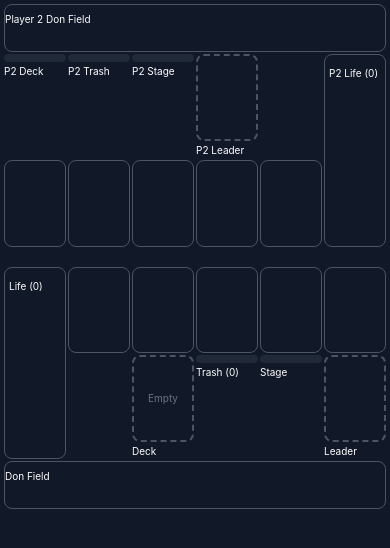
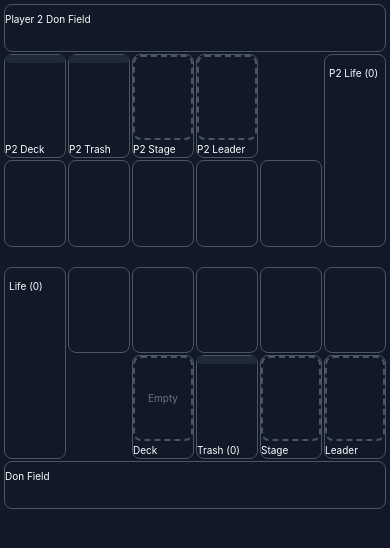
Before and after one commit to bhianerd/optcg-web, a React (Vite) app: page /game in a window 390 px wide. Shown: the top 548 px of the page. Built offline with nearby package versions, Linux system fonts and the light colour scheme.

Commit message:
fix deck, trash, etc

```diff
--- a/src/components/game/GameBoard.tsx
+++ b/src/components/game/GameBoard.tsx
@@ -99,34 +99,6 @@ const GameBoard: React.FC<GameBoardProps> = ({
     setTappedCards(newTappedCards);
   };
 
-  // Trash view component
-  const TrashView = () => (
-    <div className="fixed inset-0 bg-black bg-opacity-50 flex items-center justify-center z-50">
-      <div className="bg-gray-800 p-6 rounded-lg w-[80vw] h-[80vh] flex flex-col relative">
-        <div className="flex justify-between items-center mb-4">
-          <h2 className="text-white text-xl font-bold">Trash ({trash.length} cards)</h2>
-          <button
-            onClick={onCloseTrash}
-            className="text-white hover:text-gray-300"
-          >
-            Close
-          </button>
-        </div>
-        <div className="flex-1 overflow-y-auto grid grid-cols-3 md:grid-cols-4 lg:grid-cols-6 gap-4 p-4">
-          {trash.map((card, index) => (
-            <div key={card.instanceId || index} className="w-full aspect-[5/7]">
-              <CardOptions
-                card={card}
-                onHover={() => handleCardHover(card)}
-                onMouseLeave={() => handleCardHover(null)}
-              />
-            </div>
-          ))}
-        </div>
-      </div>
-    </div>
-  );
-
   return (
     <div className="min-h-screen w-full flex flex-col lg:flex-row">
       {/* Card preview section - hidden on mobile/tablet, original size on desktop */}
@@ -162,21 +134,59 @@ const GameBoard: React.FC<GameBoardProps> = ({
             </div>
 
             {/* Row 2: Player 2 Deck (A2), Trash (B2), Stage (C2), Leader (D2), Life (F2-F3) */}
-            <div className="w-full aspect-[5/7] min-w-[32px] lg:w-32 lg:h-44"> {/* A2 */}
-              <CardComponent isFaceDown />
+            <div className="w-full aspect-[5/7] min-w-[32px] lg:w-32 lg:h-44 border border-gray-600 rounded-lg"> {/* A2 */}
+              <div className="relative w-full h-full">
+                <CardComponent
+                  isFaceDown
+                  onHover={() => handleCardHover(player2Deck[player2Deck.length - 1])}
+                  onMouseLeave={() => handleCardHover(null)}
+                />
+                {player2Deck.length > 0 && (
+                  <div className="absolute -bottom-1 -right-1 bg-gray-800 text-white px-1 lg:px-2 py-0.5 lg:py-1 rounded-full text-xs">
+                    {player2Deck.length}
+                  </div>
+                )}
+              </div>
               <span className="text-white text-[10px] lg:text-sm mt-0.5 lg:mt-1 block">P2 Deck</span>
             </div>
-            <div className="w-full aspect-[5/7] min-w-[32px] lg:w-32 lg:h-44"> {/* B2 */}
+            <div className="w-full aspect-[5/7] min-w-[32px] lg:w-32 lg:h-44 border border-gray-600 rounded-lg"> {/* B2 */}
+              <div className="relative w-full h-full">
+                {player2Trash.length > 0 ? (
+                  <CardComponent
+                    card={player2Trash[player2Trash.length - 1]}
+                    onHover={() => handleCardHover(player2Trash[player2Trash.length - 1])}
+                    onMouseLeave={() => handleCardHover(null)}
+                  />
+                ) : (
                   <CardComponent isFaceDown />
+                )}
+                {player2Trash.length > 1 && (
+                  <div className="absolute -bottom-1 -right-1 bg-gray-800 text-white px-1 lg:px-2 py-0.5 lg:py-1 rounded-full text-xs">
+                    +{player2Trash.length - 1}
+                  </div>
+                )}
+              </div>
               <span className="text-white text-[10px] lg:text-sm mt-0.5 lg:mt-1 block">P2 Trash</span>
             </div>
-            <div className="w-full aspect-[5/7] min-w-[32px] lg:w-32 lg:h-44"> {/* C2 */}
-              <CardComponent isFaceDown />
+            <div className="w-full aspect-[5/7] min-w-[32px] lg:w-32 lg:h-44 border border-gray-600 rounded-lg"> {/* C2 */}
+              {player2StageCard ? (
+                <CardComponent
+                  card={player2StageCard}
+                  onHover={() => handleCardHover(player2StageCard)}
+                  onMouseLeave={() => handleCardHover(null)}
+                />
+              ) : (
+                <div className="w-full h-full border-2 border-dashed border-gray-600 rounded-lg" />
+              )}
               <span className="text-white text-[10px] lg:text-sm mt-0.5 lg:mt-1 block">P2 Stage</span>
             </div>
-            <div className="w-full aspect-[5/7] min-w-[32px] lg:w-32 lg:h-44"> {/* D2 */}
+            <div className="w-full aspect-[5/7] min-w-[32px] lg:w-32 lg:h-44 border border-gray-600 rounded-lg"> {/* D2 */}
               {player2Leader ? (
-                <CardComponent card={player2Leader} />
+                <CardComponent
+                  card={player2Leader}
+                  onHover={() => handleCardHover(player2Leader)}
+                  onMouseLeave={() => handleCardHover(null)}
+                />
               ) : (
                 <div className="w-full h-full border-2 border-dashed border-gray-600 rounded-lg" />
               )}
@@ -193,7 +203,11 @@ const GameBoard: React.FC<GameBoardProps> = ({
             {[...Array(5)].map((_, index) => (
               <div key={`p2-char-${index}`} className="w-full aspect-[5/7] min-w-[32px] lg:w-32 lg:h-44 border border-gray-600 rounded-lg">
                 {player2CharacterField[index] && (
-                  <CardComponent card={player2CharacterField[index]} />
+                  <CardComponent
+                    card={player2CharacterField[index]}
+                    onHover={() => handleCardHover(player2CharacterField[index])}
+                    onMouseLeave={() => handleCardHover(null)}
+                  />
                 )}
               </div>
             ))}
@@ -226,41 +240,61 @@ const GameBoard: React.FC<GameBoardProps> = ({
 
             {/* Row 6: Empty (A6 - part of Life), Empty (B6), Deck (C6), Trash (D6), Stage (E6), Leader (F6) */}
             <div className="w-full aspect-[5/7] min-w-[32px] lg:w-32 lg:h-44"></div> {/* B6 - Empty cell */}
-            <div className="w-full aspect-[5/7] min-w-[32px] lg:w-32 lg:h-44 cursor-pointer" onClick={onDrawCard}> {/* C6 */}
+            <div className="w-full aspect-[5/7] min-w-[32px] lg:w-32 lg:h-44 border border-gray-600 rounded-lg cursor-pointer" onClick={onDrawCard}> {/* C6 */}
+              <div className="relative w-full h-full">
                 {deck.length > 0 ? (
-                <div className="relative">
-                  <CardComponent isFaceDown />
+                  <>
+                    <CardComponent
+                      isFaceDown
+                      onHover={() => handleCardHover(deck[deck.length - 1])}
+                      onMouseLeave={() => handleCardHover(null)}
+                    />
                     <div className="absolute -bottom-1 -right-1 bg-gray-800 text-white px-1 lg:px-2 py-0.5 lg:py-1 rounded-full text-xs">
                       {deck.length}
                     </div>
-                </div>
+                  </>
                 ) : (
                   <div className="w-full h-full border-2 border-dashed border-gray-600 rounded-lg flex items-center justify-center">
                     <span className="text-gray-500 text-[10px] lg:text-sm">Empty</span>
                   </div>
                 )}
+              </div>
               <span className="text-white text-[10px] lg:text-sm mt-0.5 lg:mt-1 block">Deck</span>
             </div>
-            <div className="w-full aspect-[5/7] min-w-[32px] lg:w-32 lg:h-44 cursor-pointer" onClick={onViewTrash}> {/* D6 */}
+            <div className="w-full aspect-[5/7] min-w-[32px] lg:w-32 lg:h-44 border border-gray-600 rounded-lg cursor-pointer" onClick={onViewTrash}> {/* D6 */}
+              <div className="relative w-full h-full">
                 {trash.length > 0 ? (
-                <div className="relative">
-                  <CardComponent card={trash[trash.length - 1]} />
+                  <>
+                    <CardComponent
+                      card={trash[trash.length - 1]}
+                      onHover={() => handleCardHover(trash[trash.length - 1])}
+                      onMouseLeave={() => handleCardHover(null)}
+                    />
                     {trash.length > 1 && (
                       <div className="absolute -bottom-1 -right-1 bg-gray-800 text-white px-1 lg:px-2 py-0.5 lg:py-1 rounded-full text-xs">
                         +{trash.length - 1}
                       </div>
                     )}
-                </div>
+                  </>
                 ) : (
                   <CardComponent isFaceDown />
                 )}
+              </div>
               <span className="text-white text-[10px] lg:text-sm mt-0.5 lg:mt-1 block">Trash ({trash.length})</span>
             </div>
-            <div className="w-full aspect-[5/7] min-w-[32px] lg:w-32 lg:h-44"> {/* E6 */}
-              <CardComponent isFaceDown />
+            <div className="w-full aspect-[5/7] min-w-[32px] lg:w-32 lg:h-44 border border-gray-600 rounded-lg"> {/* E6 */}
+              {stageCard ? (
+                <CardComponent
+                  card={stageCard}
+                  onHover={() => handleCardHover(stageCard)}
+                  onMouseLeave={() => handleCardHover(null)}
+                />
+              ) : (
+                <div className="w-full h-full border-2 border-dashed border-gray-600 rounded-lg" />
+              )}
               <span className="text-white text-[10px] lg:text-sm mt-0.5 lg:mt-1 block">Stage</span>
             </div>
-            <div className="w-full aspect-[5/7] min-w-[32px] lg:w-32 lg:h-44"> {/* F6 */}
+            <div className="w-full aspect-[5/7] min-w-[32px] lg:w-32 lg:h-44 border border-gray-600 rounded-lg"> {/* F6 */}
               {leader ? (
                 <CardOptions
                   card={leader}
@@ -313,7 +347,7 @@ const GameBoard: React.FC<GameBoardProps> = ({
         </div>
       </div>
 
-      {/* Trash View Modal - Ensure it's above everything */}
+      {/* Trash View Modal */}
       {isViewingTrash && (
         <div className="fixed inset-0 bg-black bg-opacity-50 flex items-center justify-center z-50">
           <div className="bg-gray-800 p-6 rounded-lg w-[80vw] h-[80vh] flex flex-col relative">
```
Lines whose indentation alone changed are shown as unchanged.
